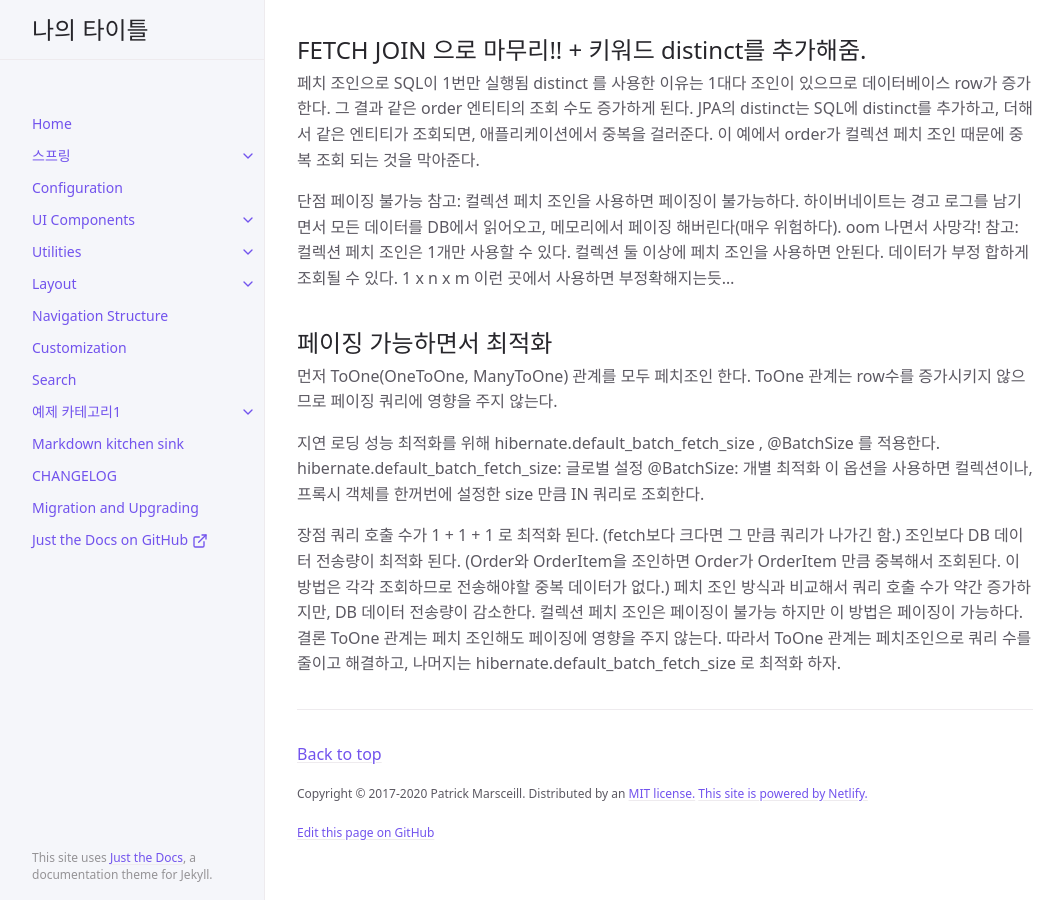
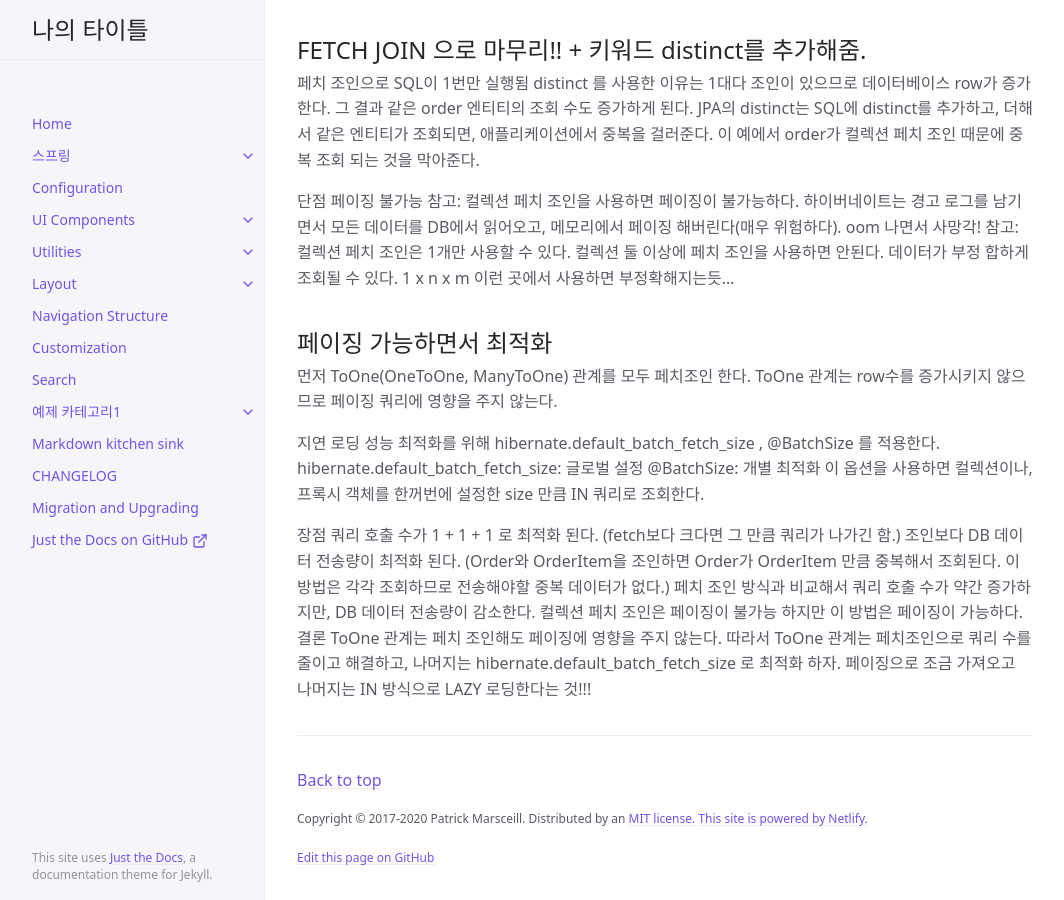
Before and after one commit to wlghks453/wlghks453.github.io, a Jekyll site: the page built from docs/spring/JPA-4.md, in a window 1280 px wide and 900 px high, scrolled down 582 px. Shown: the whole window, without its empty margins (107-1171 px from the left). Built offline with Jekyll 4.4.1, drawn with Linux system fonts in a browser that asks for light colours; cached includes are drawn as plain includes.

Commit message:
Update JPA-4.md

```diff
--- a/docs/spring/JPA-4.md
+++ b/docs/spring/JPA-4.md
@@ -51,3 +51,4 @@ hibernate.default_batch_fetch_size: 글로벌 설정
 컬렉션 페치 조인은 페이징이 불가능 하지만 이 방법은 페이징이 가능하다.
 결론
 ToOne 관계는 페치 조인해도 페이징에 영향을 주지 않는다. 따라서 ToOne 관계는 페치조인으로 쿼리 수를 줄이고 해결하고, 나머지는 hibernate.default_batch_fetch_size 로 최적화 하자.
+페이징으로 조금 가져오고 나머지는 IN 방식으로 LAZY 로딩한다는 것!!!
```
